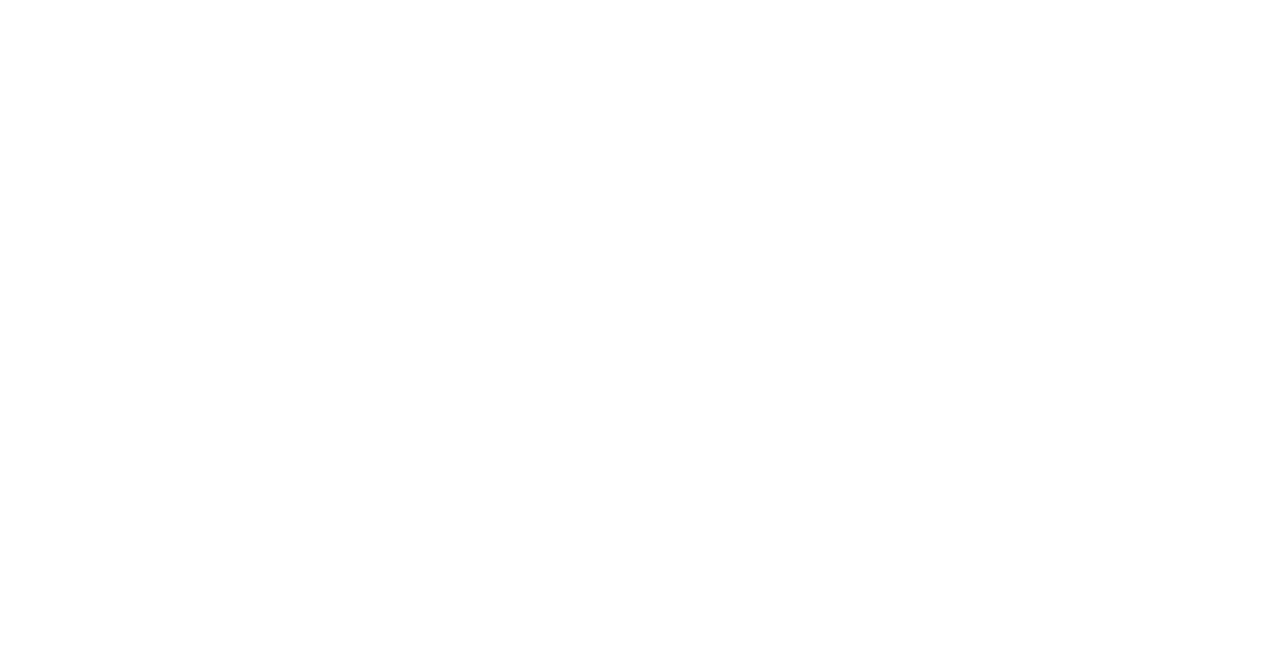
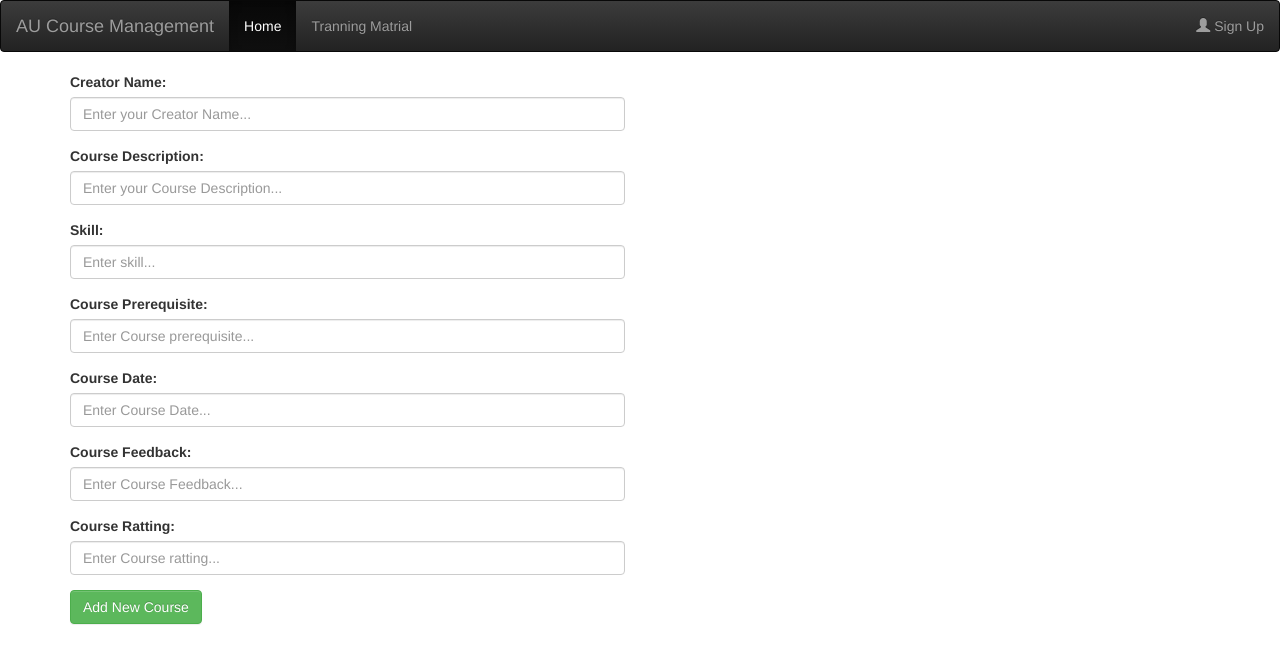
Before and after one commit to sangramdesai123/Course-Management, an Angular app in the folder ngCourse/: page /addcourse in a window 1280 px wide. Before the commit this address led to /. Shown: the top 664 px of the page. Built offline with nearby package versions, Linux system fonts and the light colour scheme.

Commit message:
add course angular frontend + backend integration done

```diff
--- /dev/null
+++ b/ngCourse/src/app/Course.ts
@@ -0,0 +1,12 @@
+export class Course {
+      id:number;
+	  creator:string;
+	  description:string;
+	  skill:string;
+	  prerequisite:string;
+	  lastUpdated:string;
+	  feedback:string;
+	  ratting:number;
+    constructor(){
+    }
+}
--- /dev/null
+++ b/ngCourse/src/app/addcourse/addcourse.component.html
@@ -0,0 +1,64 @@
+<app-navbar></app-navbar>
+<link href="//maxcdn.bootstrapcdn.com/bootstrap/3.3.0/css/bootstrap.min.css" rel="stylesheet" id="bootstrap-css">
+<script src="//maxcdn.bootstrapcdn.com/bootstrap/3.3.0/js/bootstrap.min.js"></script>
+<script src="//code.jquery.com/jquery-1.11.1.min.js"></script>
+<!------ Include the above in your HEAD tag ---------->
+<div style="text-align: center">
+    <h1>{{msg}}</h1>
+</div>
+
+<div class="container">
+    <div class="row">
+        <div class="col-md-6">
+            <form>
+                <fieldset>
+
+                    <div class="form-group">
+                        <label for="Name"><span class="req"></span>Creator Name:  </label>
+                        <input required type="text" [(ngModel)]="course.creator" name="name" id="name"
+                            class="form-control "  placeholder="Enter your Creator Name..." />
+                    </div>
+
+                    <div class="form-group">
+                        <label for="Description"><span class="req"></span>Course Description:  </label>
+                        <input required type="text" [(ngModel)]="course.description" name="description" id="description"
+                            class="form-control"  placeholder="Enter your Course Description..." />
+                    </div>
+
+                    <div class="form-group">
+                        <label for="Skill"><span class="req"></span>Skill:  </label>
+                        <input required type="text" [(ngModel)]="course.skill" name="skill" id="skill"
+                            class="form-control" placeholder="Enter skill..." />
+                    </div>
+                    <div class="form-group">
+                        <label for="Prerequisite"><span class="req"></span>Course Prerequisite:  </label>
+                        <input required type="text" [(ngModel)]="course.prerequisite" name="prerequisite" id="prerequisite"
+                            class="form-control"  placeholder="Enter Course prerequisite..." />
+                    </div>
+                    <div class="form-group">
+                        <label for="Date"><span class="req"></span>Course Date:  </label>
+                        <input required type="text" [(ngModel)]="course.lastUpdated" name="lastUpdated" id="lastUpdated"
+                            class="form-control"  placeholder="Enter Course Date..." />
+                    </div>
+                    <div class="form-group">
+                        <label for="Feedback"><span class="req"></span>Course Feedback:  </label>
+                        <input required type="text" [(ngModel)]="course.feedback" name="feedback" id="feedback"
+                            class="form-control"  placeholder="Enter Course Feedback..." />
+                    </div>
+                    <div class="form-group">
+                        <label for="Ratting"><span class="req"></span>Course Ratting:  </label>
+                        <input required type="text" [(ngModel)]="course.ratting" name="ratting" id="ratting"
+                            class="form-control"  placeholder="Enter Course ratting..." />
+                    </div>
+
+
+                    <div class="form-group">
+                        <input class="btn btn-success" type="submit" name="submit_reg" value="Add New Course" (click)="addNewCourse()">
+                    </div>
+                </fieldset>
+            </form><!-- ends register form -->
+            <!-- second for to fiter user-->
+        </div><!-- ends col-6 -->
+
+    </div>
+</div>
--- /dev/null
+++ b/ngCourse/src/app/addcourse/addcourse.component.ts
@@ -0,0 +1,21 @@
+import { Component, OnInit } from '@angular/core';
+import { Course } from '../Course';
+import { RegistrationService } from '../registration.service';
+@Component({
+  selector: 'app-addcourse',
+  templateUrl: './addcourse.component.html',
+  styleUrls: ['./addcourse.component.css']
+})
+export class AddcourseComponent implements OnInit {
+
+  course:Course=new Course();
+  msg:any;
+  constructor(private _service:RegistrationService) { }
+
+  ngOnInit(): void {
+  }
+
+  public addNewCourse(){
+    this._service.addCourse(this.course).subscribe((data)=>this.msg=data);
+  }
+}
--- a/ngCourse/src/app/app-routing.module.ts
+++ b/ngCourse/src/app/app-routing.module.ts
@@ -4,6 +4,7 @@
 import { LoginsuccessComponent } from './loginsuccess/loginsuccess.component';
 import { RegistrationComponent } from './registration/registration.component';
 import { DashboardComponent } from './dashboard/dashboard.component';
+import { AddcourseComponent } from './addcourse/addcourse.component';
 
 
 const routes: Routes = [
@@ -11,6 +12,7 @@
   {path:'loginsuccess',component:LoginsuccessComponent},
   {path:'registration',component:RegistrationComponent},
   {path:'dashboard',component:DashboardComponent},
+  {path:'addcourse',component:AddcourseComponent},
 ];
 
 @NgModule({
--- a/ngCourse/src/app/dashboard/dashboard.component.css
+++ b/ngCourse/src/app/dashboard/dashboard.component.css
@@ -0,0 +1,63 @@
+
+
+.custab{
+    border: 1px solid #ccc;
+    padding: 5px;
+    margin: 10% 0;
+    box-shadow: 3px 3px 2px #ccc;
+    transition: 0.5s;
+    }
+.custab:hover{
+    box-shadow: 3px 3px 0px transparent;
+    transition: 0.5s;
+    }
+
+
+
+#custom-search-input {
+  margin:0;
+  margin-top: 24px;
+  padding: 2px;
+}
+.col-md-12 {
+  width: 62%;
+}
+#custom-search-input .search-query {
+  padding-right: 3px;
+  padding-right: 4px \9;
+  padding-left: 3px;
+  padding-left: 4px \9;
+  /* IE7-8 doesn't have border-radius, so don't indent the padding */
+
+  margin-bottom: 0;
+  -webkit-border-radius: 3px;
+  -moz-border-radius: 3px;
+  border-radius: 43px;
+}
+
+#custom-search-input button {
+  border: 0;
+  background: none;
+  /** belows styles are working good */
+  padding: 2px 5px;
+  margin-top: 2px;
+  position: relative;
+  left: -28px;
+  /* IE7-8 doesn't have border-radius, so don't indent the padding */
+  margin-bottom: 0;
+  -webkit-border-radius: 3px;
+  -moz-border-radius: 3px;
+  border-radius: 3px;
+  color:green;
+}
+
+.search-query:focus + button {
+  z-index: 3;
+}
+.input-group {
+  position: relative;
+  display: table;
+  border-collapse: separate;
+  padding-right: 0px;
+  padding-left: 183px;
+}
--- a/ngCourse/src/app/dashboard/dashboard.component.html
+++ b/ngCourse/src/app/dashboard/dashboard.component.html
@@ -1,52 +1 @@
 <app-navbar></app-navbar>
-
-<div class="container">
-  <h2>Filterable Table</h2>
-  <p>Type something in the input field to search the table for first names, last names or emails:</p>
-  <input class="form-control" id="myInput" type="text" placeholder="Search..">
-  <br>
-  <table class="table table-bordered table-striped">
-    <thead>
-      <tr>
-        <th>Firstname</th>
-        <th>Lastname</th>
-        <th>Email</th>
-      </tr>
-    </thead>
-    <tbody id="myTable">
-      <tr>
-        <td>John</td>
-        <td>Doe</td>
-        <td>john@example.com</td>
-      </tr>
-      <tr>
-        <td>Mary</td>
-        <td>Moe</td>
-        <td>mary@mail.com</td>
-      </tr>
-      <tr>
-        <td>July</td>
-        <td>Dooley</td>
-        <td>july@greatstuff.com</td>
-      </tr>
-      <tr>
-        <td>Anja</td>
-        <td>Ravendale</td>
-        <td>a_r@test.com</td>
-      </tr>
-    </tbody>
-  </table>
-
-  <p>Note that we start the search in tbody, to prevent filtering the table headers.</p>
-</div>
-
-<script>
-$(document).ready(function(){
-  $("#myInput").on("keyup", function() {
-    var value = $(this).val().toLowerCase();
-    $("#myTable tr").filter(function() {
-      $(this).toggle($(this).text().toLowerCase().indexOf(value) > -1)
-    });
-  });
-});
-</script>
--- a/ngCourse/src/app/registration.service.ts
+++ b/ngCourse/src/app/registration.service.ts
@@ -2,6 +2,7 @@
 import { Observable, from } from 'rxjs';
 import { User } from './user';
 import { HttpClient, HttpClientModule } from '@angular/common/http';
+import { Course } from './Course';
 
 @Injectable({
   providedIn: 'root'
@@ -13,4 +14,8 @@
   public loginUserFromRemote(user:User):Observable<any>{
     return this._http.post<any>("http://localhost:8080/login",user);
   }
+
+  public addCourse(course:Course):Observable<any>{
+    return this._http.post<any>("http://localhost:8080/addcourse",course,{responseType:'text' as 'json'});
+  }
 }
```
Also changed, not shown: ngCourse/src/app/app.module.ts (+5 -2 lines), ngCourse/src/app/addcourse/addcourse.component.css (added), 2 other files (tests, documents, lock files or other folders).
